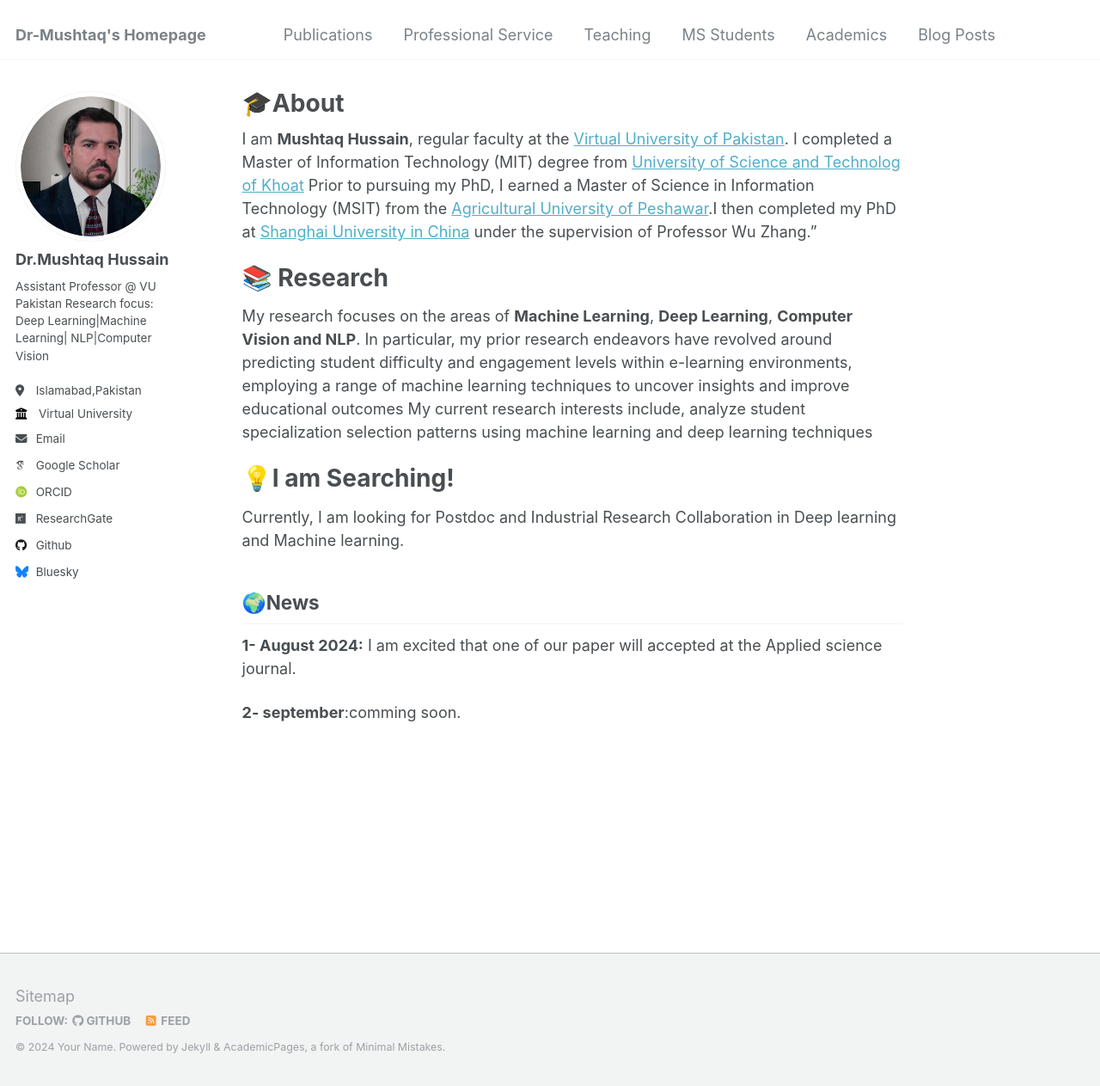
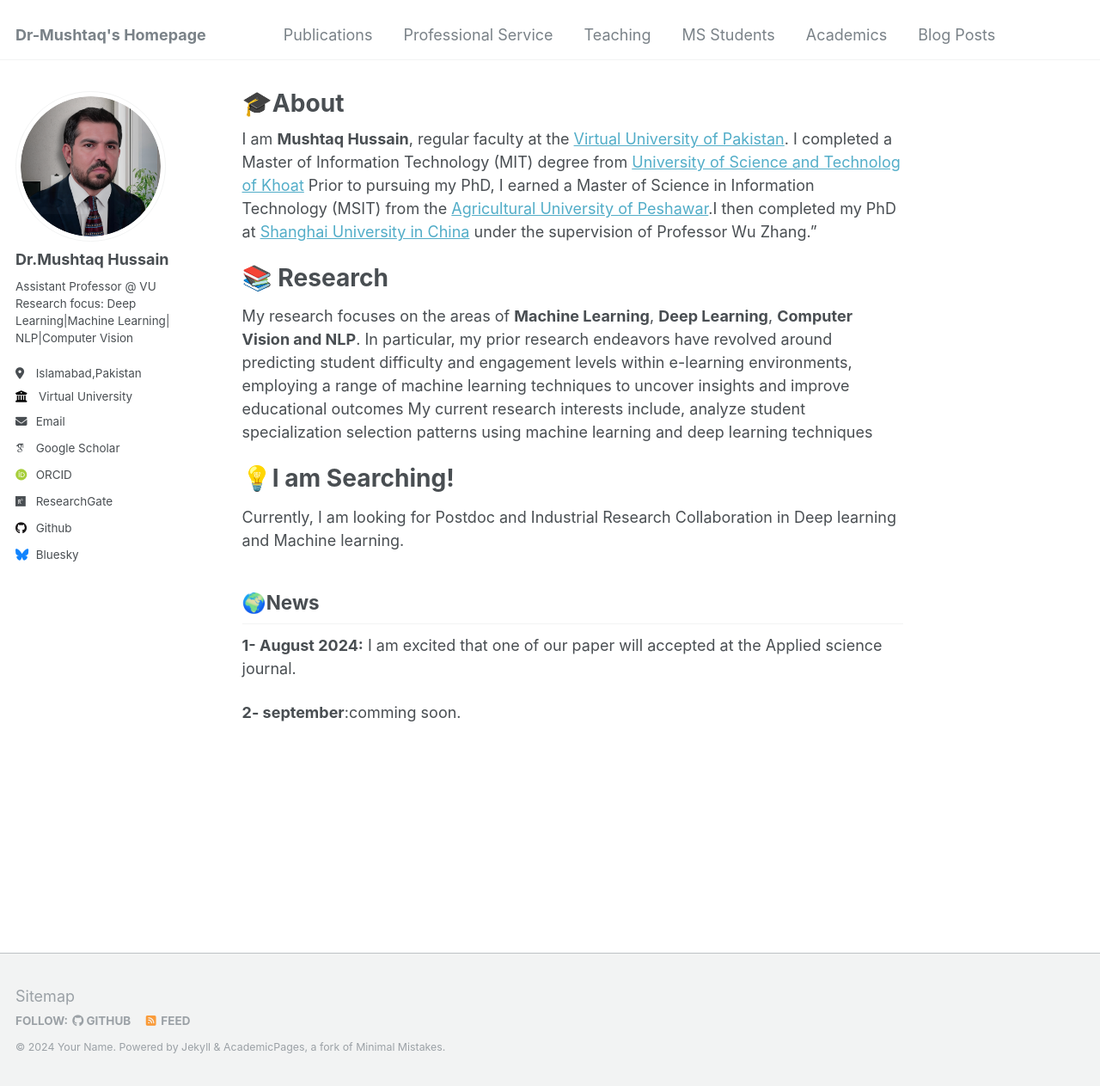
Before and after one commit to dr-mushtaq/dr-mushtaq.github.io, a Jekyll site: the page built from _pages/about.md, in a window 1280 px wide and 1263 px high. Shown: the whole window at 86% size. Built offline with Jekyll 4.4.1, drawn with Linux system fonts in a browser that asks for light colours; some web fonts are replaced.

Commit message:
Update _config.yml

```diff
--- a/_config.yml
+++ b/_config.yml
@@ -25,7 +25,8 @@ author:
   name             : "Dr.Mushtaq Hussain"
   pronouns         : # example: "she/her"
   bio              : "Assistant Professor
-@ VU Pakistan
+@ VU
+
 
 Research focus:
 Deep Learning|Machine Learning|
```
